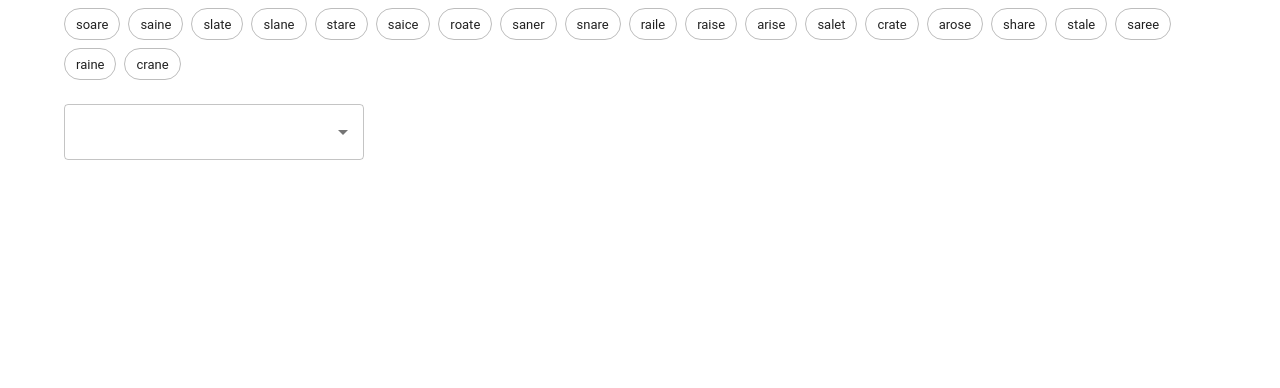
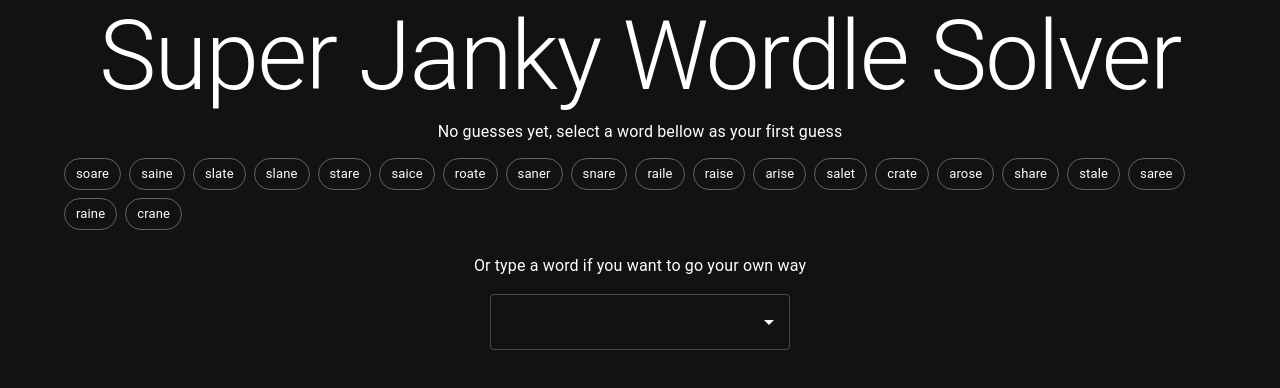
Before and after one commit to JayCarney/wordle-solver, a Next.js app: page / in a window 1280 px wide. Shown: the top 388 px of the page. Built offline with nearby package versions, Linux system fonts and the light colour scheme.

Commit message:
feat: add a little helper texr

```diff
--- a/pages/_app.tsx
+++ b/pages/_app.tsx
@@ -1,8 +1,12 @@
 import '../styles/globals.css'
 import type { AppProps } from 'next/app'
+import { ThemeProvider, createTheme, CssBaseline } from '@mui/material'
 
 function MyApp({ Component, pageProps }: AppProps) {
-  return <Component {...pageProps} />
+  return <ThemeProvider theme={createTheme({palette: {mode: 'dark'}})}>
+    <CssBaseline/>
+    <Component {...pageProps} />
+    </ThemeProvider>
 }
 
 export default MyApp
--- a/pages/index.tsx
+++ b/pages/index.tsx
@@ -1,4 +1,4 @@
-import { Autocomplete, Box, Button, Chip, Container, Grid, Stack, TextField } from "@mui/material";
+import { Autocomplete, Box, Button, Chip, Container, Grid, Stack, TextField, Typography } from "@mui/material";
 import type { NextPage } from "next";
 import Head from "next/head";
 import Image from "next/image";
@@ -17,7 +17,7 @@
 
 const stylesForLetter = {
   [Result.Invalid]: {
-    backgroundColor: 'red',
+    backgroundColor: '#3a3a3c',
     color: 'white'
   },
   [Result.Orange]: {
@@ -67,13 +67,19 @@
       </Head>
 
       <Grid container spacing={1}>
+        <Grid item xs={12}>
+          <Typography variant="h1" align="center">Super Janky Wordle Solver</Typography>
+        </Grid>
         {guesses.map((guess, guessNumber) => <Grid item xs={12} key={guessNumber}>
-          <Stack direction={'row'} spacing={1}>
-            {guess.map((char, charIndex) => <Box key={charIndex} sx={{...stylesForLetter[char.result], width: 20, textAlign: 'center'}} onClick={() => toggleGuessState(guessNumber, charIndex)}>{char.letter}</Box>)}
-          </Stack>
+          <Box sx={{display: 'flex', justifyContent: 'center'}}>
+            <Stack direction={'row'} spacing={1}>
+              {guess.map((char, charIndex) => <Box key={charIndex} sx={{...stylesForLetter[char.result], width: 62, height: 62, display: 'inline-flex', alignItems: 'center', fontWeight: 'bold', fontSize: '2rem', justifyContent: 'center'}} onClick={() => toggleGuessState(guessNumber, charIndex)}>{char.letter.toLocaleUpperCase()}</Box>)}
+            </Stack>
+          </Box>
         </Grid>)}
         <Grid item xs={12}>
-
+          {guesses.length === 0 && <Typography gutterBottom align="center">No guesses yet, select a word bellow as your first guess</Typography>}
+          {guesses.length !== 0 && <Typography align="center" gutterBottom>Click each letter to cycle through wordle result status (gray, orange, green)</Typography>}
         </Grid>
         <Grid item xs={12}>
           <Grid container spacing={1} sx={{marginBottom: 2}}>
@@ -81,10 +87,11 @@
           </Grid>
         </Grid>
         <Grid item xs={12}>
+          {guesses.length === 0 && <Typography align="center" sx={{marginBottom: 2}}>Or type a word if you want to go your own way</Typography>}
           <Autocomplete
             disablePortal
             options={words}
-            sx={{ width: 300 }}
+            sx={{ width: 300, margin: '0 auto' }}
             onChange={(event, value) => value && addWord(value)}
             renderInput={(props) => {
               return <TextField {...props} />
--- a/styles/globals.css
+++ b/styles/globals.css
@@ -1,5 +1,6 @@
 html,
 body {
+  background-color: #121213;
   padding: 0;
   margin: 0;
   font-family: -apple-system, BlinkMacSystemFont, Segoe UI, Roboto, Oxygen,
```
